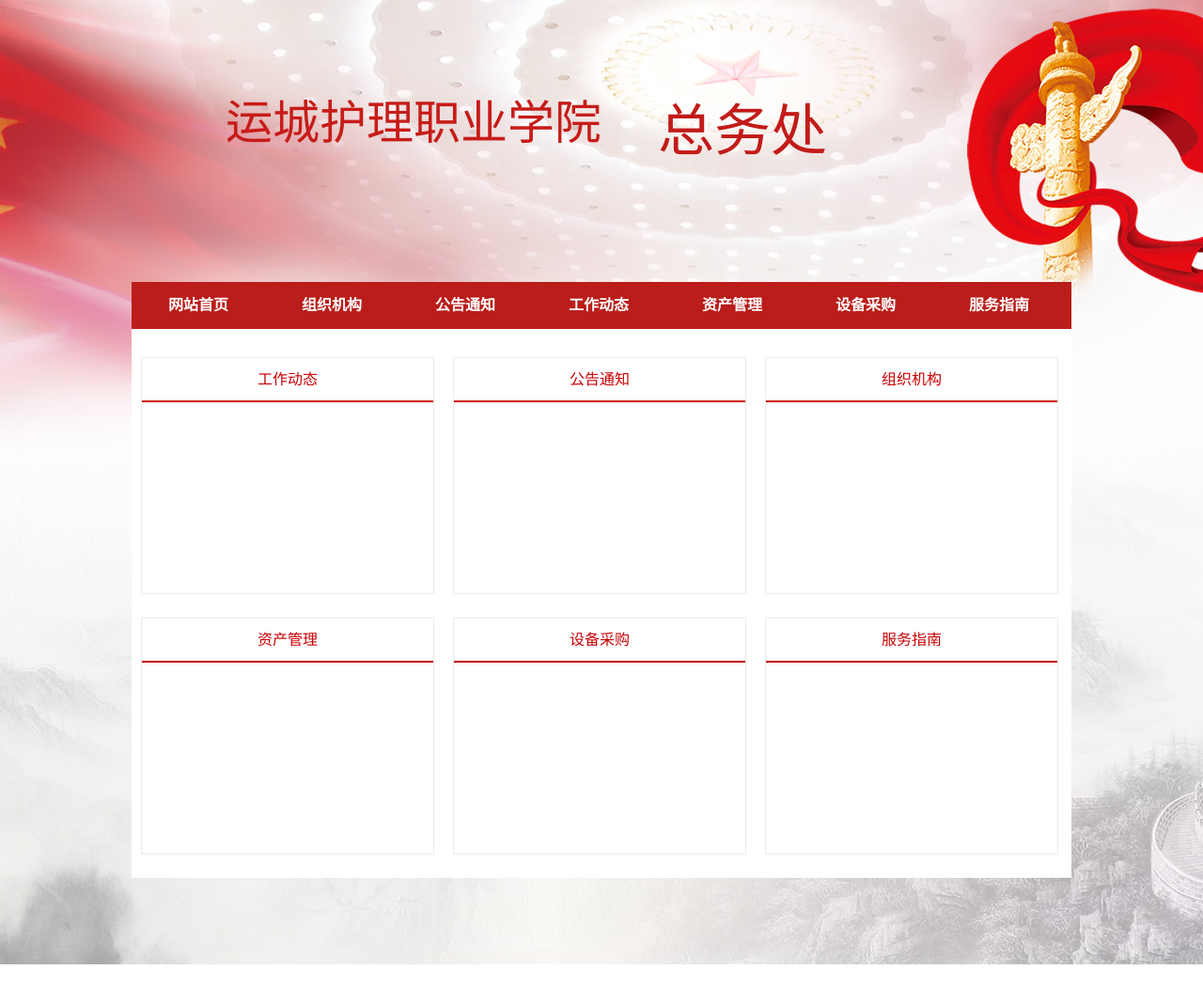
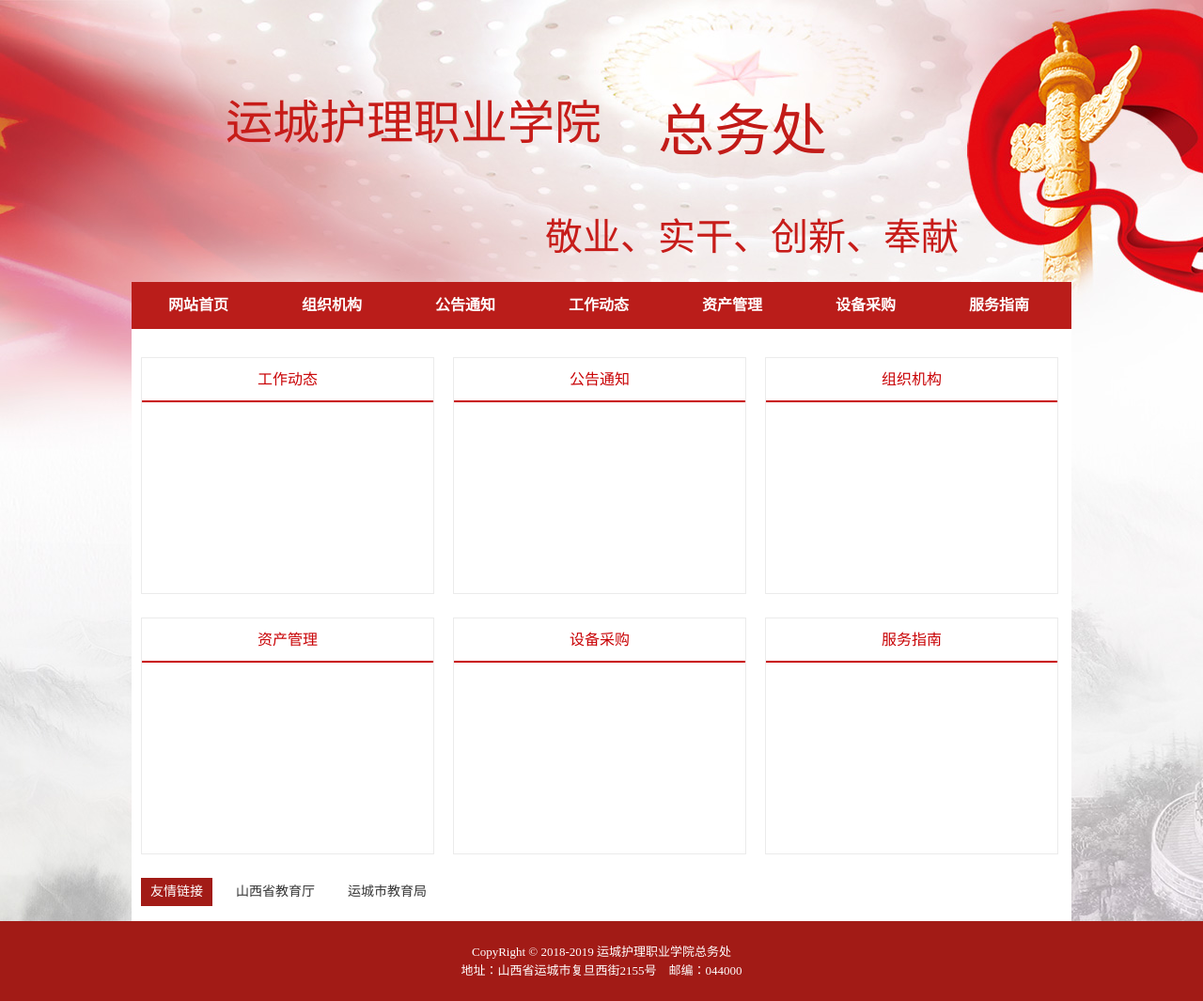
Before and after one commit to fxlsl/zwc2, a plain HTML site: page index.html in a window 1280 px wide. Shown: the whole page at 94% size. Before the commit the page ends 1026 px from the top, so only its background shows below. Drawn offline with Linux system fonts and the light colour scheme.

Commit message:
修改
友情链接,footer,banner

```diff
--- a/index.html
+++ b/index.html
@@ -58,7 +58,7 @@
       background-image: url("./img/jc_0001.jpg");
       background-repeat: no-repeat;
       background-position: center top;
-      height: 1026px;
+      height: 980px;
     }
     .top {
       position: relative;
@@ -84,6 +84,15 @@
       color: #C21B18;
       padding-left: 1em;
       font-size: 60px;
+    }
+    .top .t-jy{
+      position: absolute;
+      color: #C71C19;
+      font-size: 40px;
+      width: 500px;
+      height: 50px;
+      bottom: 30px;
+      right: 200px;
     }
 
     .tabs {
@@ -128,6 +137,38 @@
       border-bottom: 2px solid #C90205;
       margin-bottom: 10px;
     }
+    .friends{
+      width: 990px;
+      margin: 0 auto;
+      background: #fff;
+      _padding-top: 25px;
+      padding-left: 10px;
+      padding-bottom: 25px;
+    }
+    .friends > .fl{
+      margin-right: 15px;
+      font-size: 14px;
+      line-height: 30px;
+      padding-right: 10px;
+      padding-left: 10px;
+      color: #fff;
+      background-color: #A21B16;
+    }
+    .friends > a.fl{
+      color: #343434;
+      background-color: #fff;
+    }
+    .footer{
+      height: 40px;
+      width: 100%;
+      background-color: #A21B16;
+      text-align: center;
+      color: #FFFFFF;
+      font-size: 13px;
+      line-height: 20px;
+      padding-top: 23px;
+      padding-bottom: 22px;
+    }
 
   </style>
 </head>
@@ -139,6 +180,7 @@
         <div class="t-xy fl">运城护理职业学院</div>
         <div class="t-zwc fl">总务处</div>
       </div>
+      <div class="t-jy">敬业、实干、创新、奉献</div>
     </div>
     <div class="content">
       <ul class=" tabs clearfix">
@@ -174,7 +216,15 @@
 
       </div>
     </div>
+    <div class="friends clearfix">
+      <div class="fl">友情链接</div>
+      <a class="fl" href="http://www.sxedu.gov.cn/" target="_blank">山西省教育厅</a>
+      <a class="fl" href="http://www.sxycjyj.gov.cn/" target="_blank">运城市教育局</a>
+    </div>
   </div>
+  <div class="footer">CopyRight © 2018-2019 运城护理职业学院总务处<br />
+地址：山西省运城市复旦西街2155号　邮编：044000</div>
+
 </body>
 
 </html>
```
Also changed, not shown: zwfwzn.html (+23 -1 lines), zwggtz.html (+23 -1 lines), zwgzdt.html (+23 -2 lines), zwsbcg.html (+23 -1 lines), zwzcgl.html (+23 -1 lines), zwzzjg.html (+23 -1 lines), img/jc_0006.jpg (added).
